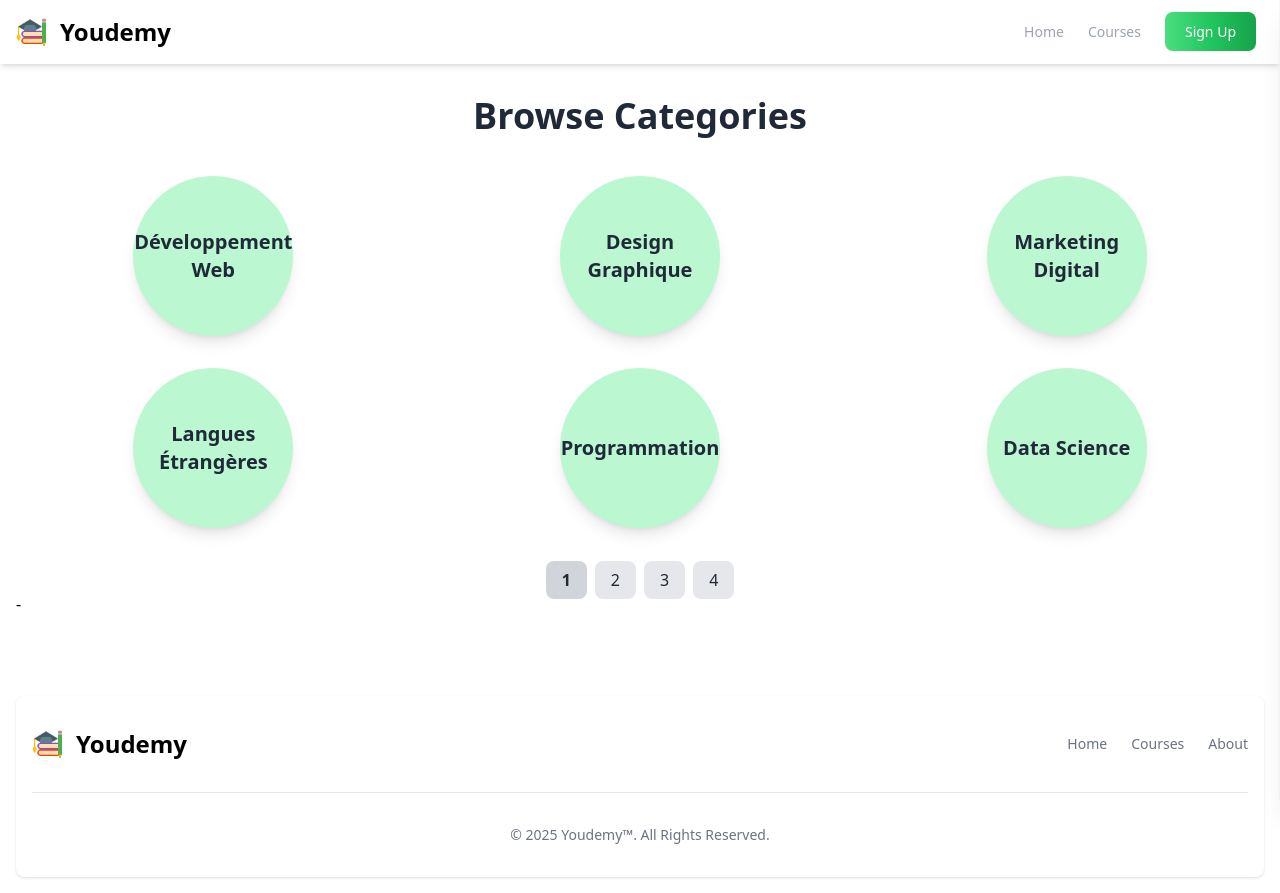
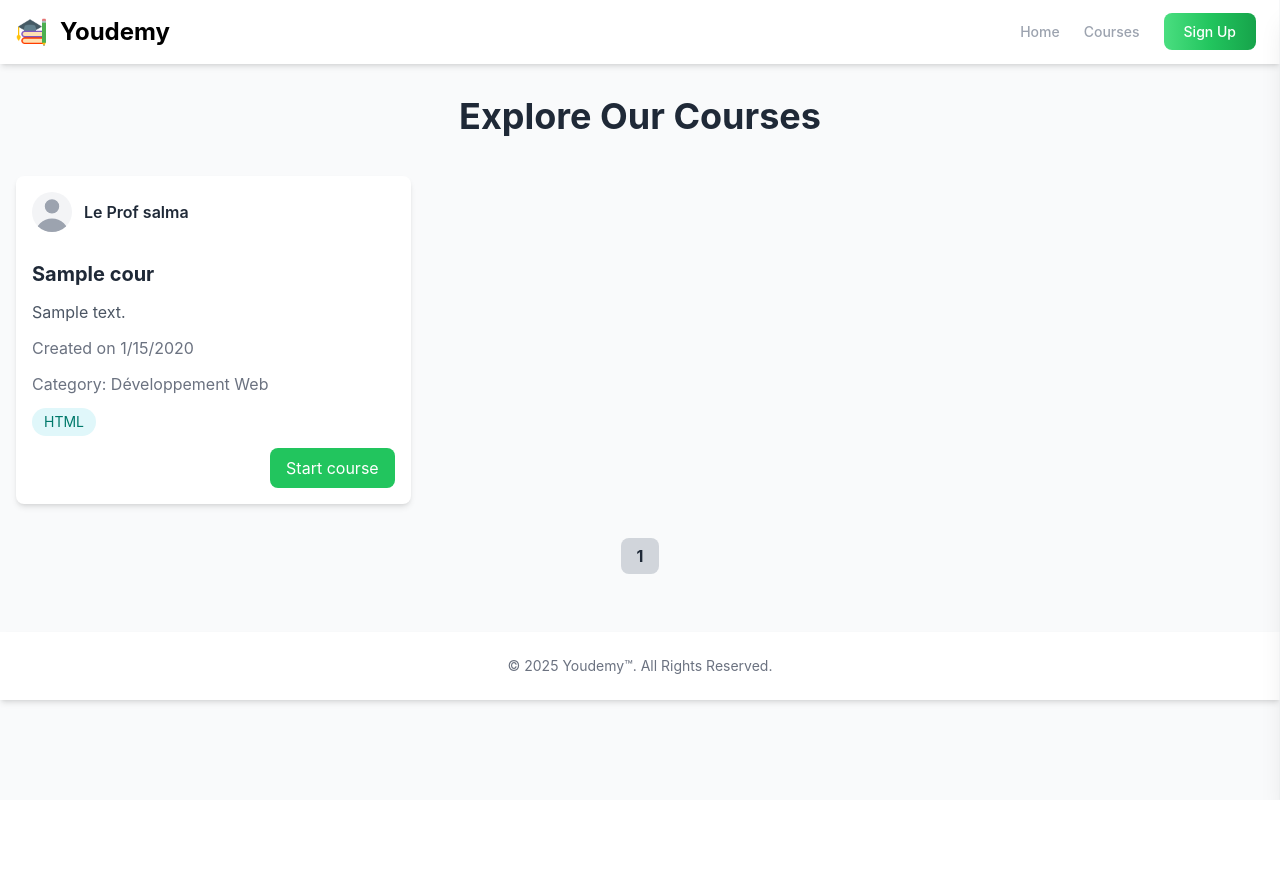
Before and after one commit to saalmahm/YoudemyOnlineCourses, a PHP site: page /pages/courses.php in a window 1280 px wide. After the commit the page ends 800 px from the top, so only its background shows below. Run offline with PHP 8.4, Linux system fonts and the light colour scheme; data comes from the database, SQL or seed files in the repository; tables that the repository leaves empty hold one stand-in row (values such as "Sample post"); some libraries are stand-ins or nearby versions.

Commit message:
Améliorer la page des cours et protéger les interfaces d'enseignant

```diff
--- a/classes/Cours.php
+++ b/classes/Cours.php
@@ -39,11 +39,14 @@ class Cours {
 
 
     public function recupererTousLesCours() {
-        $query = "SELECT Cours.*, Catégorie.nom AS categorie_nom FROM Cours
-                  JOIN Catégorie ON Cours.catégorie_id = Catégorie.id";
+        $query = "SELECT Cours.*, Catégorie.nom AS categorie_nom, Utilisateur.nom AS enseignant_nom
+                  FROM Cours
+                  JOIN Catégorie ON Cours.catégorie_id = Catégorie.id
+                  JOIN Utilisateur ON Cours.created_by = Utilisateur.id";
         $stmt = $this->db->query($query);
         return $stmt->fetchAll(PDO::FETCH_ASSOC);
     }
+
 
     public function recupererEnseignantCours($user_id) {
         $query = "SELECT Cours.*, Catégorie.nom AS categorie_nom FROM Cours
--- a/index.php
+++ b/index.php
@@ -49,7 +49,7 @@
             <p class="text-lg leading-relaxed mb-6">
                 Unlock your potential with our wide range of expert-led courses. Learn new skills, pursue your passions, and achieve your goals with Youdemy. Whether you're a student or a professional, we've got something for everyone.
             </p>
-            <a href="index.php" class="inline-block bg-gradient-to-r from-teal-200 to-lime-200 hover:bg-gradient-to-l hover:from-teal-200 hover:to-lime-200 focus:ring-4 focus:outline-none focus:ring-lime-200 dark:focus:ring-teal-700 font-medium rounded-lg text-lg px-6 py-3 text-gray-900 shadow-lg">
+            <a href="/pages/courses.php" class="inline-block bg-gradient-to-r from-teal-200 to-lime-200 hover:bg-gradient-to-l hover:from-teal-200 hover:to-lime-200 focus:ring-4 focus:outline-none focus:ring-lime-200 dark:focus:ring-teal-700 font-medium rounded-lg text-lg px-6 py-3 text-gray-900 shadow-lg">
                 Explore Courses
             </a>
         </div>
--- a/pages/add-cours.php
+++ b/pages/add-cours.php
@@ -1,5 +1,10 @@
 <?php
 session_start();
+
+if (!isset($_SESSION['user_id']) || $_SESSION['user_role'] !== 'enseignant') {
+    header("Location: login.php");
+    exit();
+}
 require_once '../db.php';
 require_once '../classes/Cours.php';
 require_once '../classes/Contenu.php';
--- a/pages/courses.php
+++ b/pages/courses.php
@@ -1,13 +1,51 @@
+<?php
+require_once '../db.php';
+require_once '../classes/Cours.php';
+
+function getCourses($conn) {
+    $cours = new Cours($conn);
+    $coursesList = $cours->recupererTousLesCours();
+
+    // Inclure les tags pour chaque cours
+    foreach ($coursesList as &$course) {
+        $courseTags = $cours->recupererTagsParCours($course['id']);
+        $course['tags'] = array_column($courseTags, 'nom');
+    }
+
+    return $coursesList;
+}
+
+$coursesList = getCourses($conn);
+?>
 
 <!DOCTYPE html>
-<html lang="en">
+<html lang="fr">
 <head>
     <meta charset="UTF-8">
     <meta name="viewport" content="width=device-width, initial-scale=1.0">
-    <title>Courses</title>
+    <title>Courses | Youdemy</title>
     <script src="https://cdn.tailwindcss.com"></script>
+    <style>
+        body {
+            font-family: 'Inter', sans-serif;
+        }
+        .tag {
+            background-color: #e0f7fa;
+            color: #00796b;
+            border-radius: 9999px;
+        }
+        .tag:hover {
+            background-color: #b2ebf2;
+            color: #004d40;
+        }
+        .course-card:hover {
+            transform: translateY(-5px);
+            transition: transform 0.3s ease-in-out;
+        }
+    </style>
 </head>
-<body>
+<body class="bg-gray-50">
+
 <header class="flex justify-between p-4 fixed top-0 left-0 right-0 bg-white shadow-md z-50">
     <a href="/index.php" class="flex items-center mb-4 sm:mb-0 space-x-3 rtl:space-x-reverse">
         <img src="/images/icon-learning.png" class="h-8" alt="Youdemy Logo" />
@@ -41,67 +79,80 @@
 
 <section class="pt-24 pb-16">
     <div class="container mx-auto px-4">
-        <h1 class="text-4xl font-bold text-center mb-10 text-gray-800">Browse Categories</h1>
-        <div id="categories-container" class="grid grid-cols-1 sm:grid-cols-2 lg:grid-cols-3 gap-8">
-        </div>
+        <h1 class="text-4xl font-bold text-center text-gray-800 mb-10">Explore Our Courses</h1>
+        <div id="courses-container" class="grid grid-cols-1 sm:grid-cols-2 lg:grid-cols-3 gap-8"></div>
         <!-- Pagination -->
         <div class="flex justify-center mt-10">
             <nav aria-label="Pagination">
-                <ul id="pagination" class="inline-flex items-center space-x-2">
-                </ul>
+                <ul id="pagination" class="inline-flex items-center space-x-2"></ul>
             </nav>
-        </div>-
+        </div>
     </div>
 </section>
 
+<footer class="bg-white py-6 shadow-md">
+    <div class="container mx-auto px-4 text-center">
+        <p class="text-sm text-gray-500">© 2025 <a href="#" class="hover:underline">Youdemy™</a>. All Rights Reserved.</p>
+    </div>
+</footer>
+
 <script>
-    const categories = [
-        'Développement Web', 'Design Graphique', 'Marketing Digital', 'Langues Étrangères',
-        'Programmation', 'Data Science', 'Sécurité Informatique', 'Intelligence Artificielle',
-        'Gestion de Projet', 'Photographie', 'Montage Vidéo', 'Écriture Créative',
-        'Musique', 'Développement Personnel', 'Santé et Bien-être', 'Cuisine',
-        'Arts et Loisirs', 'Langage de Signe', 'Sciences Humaines', 'Sciences Naturelles'
-    ];
-
-    // Configuration de la pagination
-    const categoriesPerPage = 6;
-    const totalPages = Math.ceil(categories.length / categoriesPerPage);
-
-    const categoriesContainer = document.getElementById('categories-container');
+    const courses = <?php echo json_encode($coursesList); ?>;
+    const coursesPerPage = 6;
+    const coursesContainer = document.getElementById('courses-container');
     const paginationContainer = document.getElementById('pagination');
 
-    function showCategories(page) {
-        const startIndex = (page - 1) * categoriesPerPage;
-        const endIndex = Math.min(startIndex + categoriesPerPage, categories.length);
+function showCourses(page) {
+    const startIndex = (page - 1) * coursesPerPage;
+    const endIndex = Math.min(startIndex + coursesPerPage, courses.length);
 
-        categoriesContainer.innerHTML = '';
+    coursesContainer.innerHTML = '';
 
-        for (let i = startIndex; i < endIndex; i++) {
-            const categoryElement = document.createElement('div');
-            categoryElement.className = 'flex justify-center';
-            categoryElement.innerHTML = `
-                <div class="w-40 h-40 rounded-full bg-green-200 flex items-center justify-center shadow-lg">
-                    <p class="text-xl font-semibold text-gray-800 text-center">${categories[i]}</p>
+    for (let i = startIndex; i < endIndex; i++) {
+        const course = courses[i];
+        const courseElement = document.createElement('div');
+        courseElement.className = 'course-card bg-white rounded-lg shadow-md p-4 flex flex-col space-y-3';
+
+        courseElement.innerHTML = `
+            <div class="flex items-center space-x-3 mb-4">
+                <div class="relative w-10 h-10 overflow-hidden bg-gray-100 rounded-full dark:bg-gray-600">
+                    <svg class="absolute w-12 h-12 text-gray-400 -left-1" fill="currentColor" viewBox="0 0 20 20" xmlns="http://www.w3.org/2000/svg">
+                        <path fill-rule="evenodd" d="M10 9a3 3 0 100-6 3 3 0 000 6zm-7 9a7 7 0 1114 0H3z" clip-rule="evenodd"></path>
+                    </svg>
                 </div>
-            `;
-            categoriesContainer.appendChild(categoryElement);
-        }
+                <div class="text-gray-800 font-semibold">
+                    Le Prof ${course.enseignant_nom}
+                </div>
+            </div>
+            <h2 class="text-xl font-bold text-gray-800 mb-2">${course.titre}</h2>
+            <p class="text-gray-600 mb-2">${course.description}</p>
+            <p class="text-gray-500 mb-2">Created on ${new Date(course.created_at).toLocaleDateString()}</p>
+            <p class="text-gray-500 mb-2">Category: ${course.categorie_nom}</p>
+            <div class="flex flex-wrap gap-2 mb-4">
+                ${course.tags.map(tag => `<span class="tag px-3 py-1 text-sm">${tag}</span>`).join('')}
+            </div>
+            <div class="flex justify-end">
+                <button class="px-4 py-2 bg-green-500 text-white rounded-lg hover:bg-green-600">Start course</button>
+            </div>
+        `;
+        coursesContainer.appendChild(courseElement);
     }
+}
 
     function setupPagination() {
+        const totalPages = Math.ceil(courses.length / coursesPerPage);
+        paginationContainer.innerHTML = '';
+
         for (let i = 1; i <= totalPages; i++) {
             const pageButton = document.createElement('li');
             pageButton.innerHTML = `
-                <a href="#" class="px-4 py-2 bg-gray-200 text-gray-800 rounded-lg hover:bg-gray-300" data-page="${i}">
-                    ${i}
-                </a>
+                <a href="#" class="px-4 py-2 bg-gray-200 text-gray-800 rounded-lg hover:bg-gray-300" data-page="${i}">${i}</a>
             `;
             pageButton.addEventListener('click', (e) => {
                 e.preventDefault();
                 const page = parseInt(e.target.getAttribute('data-page'));
-                showCategories(page);
+                showCourses(page);
 
-                // Mettre en surbrillance le bouton actif
                 document.querySelectorAll('#pagination a').forEach(btn => btn.classList.remove('bg-gray-300', 'font-bold'));
                 e.target.classList.add('bg-gray-300', 'font-bold');
             });
@@ -110,48 +161,8 @@
     }
 
     setupPagination();
-    showCategories(1); // Afficher la première page par défaut
-    document.querySelector('#pagination a').classList.add('bg-gray-300', 'font-bold'); // Mettre le bouton 1 en surbrillance
-</script>
-
-
-<footer class="bg-white rounded-lg shadow dark:bg-gray-900 m-4">
-    <div class="w-full max-w-screen-xl mx-auto p-4 md:py-8">
-        <div class="sm:flex sm:items-center sm:justify-between">
-            <a href="/index.php" class="flex items-center mb-4 sm:mb-0 space-x-3 rtl:space-x-reverse">
-                <img src="/images/icon-learning.png" class="h-8" alt="Youdemy Logo" />
-                <span class="self-center text-2xl font-semibold whitespace-nowrap dark:text-white"> Youdemy</span>
-            </a>
-            <ul class="flex flex-wrap items-center mb-6 text-sm font-medium text-gray-500 sm:mb-0 dark:text-gray-400">
-                <li>
-                    <a href="/index.php" class="hover:underline me-4 md:me-6">Home</a>
-                </li>
-                <li>
-                    <a href="/pages/courses.php" class="hover:underline me-4 md:me-6">Courses</a>
-                </li>
-                <li>
-                    <a href="#about" class="hover:underline">About</a>
-                </li>
-            </ul>
-        </div>
-        <hr class="my-6 border-gray-200 sm:mx-auto dark:border-gray-700 lg:my-8" />
-        <span class="block text-sm text-gray-500 sm:text-center dark:text-gray-400">© 2025 <a href="#" class="hover:underline">Youdemy™</a>. All Rights Reserved.</span>
-    </div>
-</footer>
-<script>
-    const menu = document.getElementById("burger-icon");
-    const sidebar = document.getElementById("sidebar");
-    const closeSidebar = document.getElementById("close-sidebar");
-
-    menu.addEventListener("click", () => {
-        sidebar.classList.remove("translate-x-full");
-        sidebar.classList.add("translate-x-0");
-    });
-
-    closeSidebar.addEventListener("click", () => {
-        sidebar.classList.add("translate-x-full");
-        sidebar.classList.remove("translate-x-0");
-    });
+    showCourses(1);
+    document.querySelector('#pagination a').classList.add('bg-gray-300', 'font-bold');
 </script>
 
 </body>
```
Also changed, not shown: pages/teacher-delete-cours.php (+7 -0 lines), pages/teacher-edit-cours.php (+7 -0 lines), pages/teacher-manageCourses.php (+8 -0 lines), pages/teacher-statistics.php (+7 -0 lines), 2 other files.
